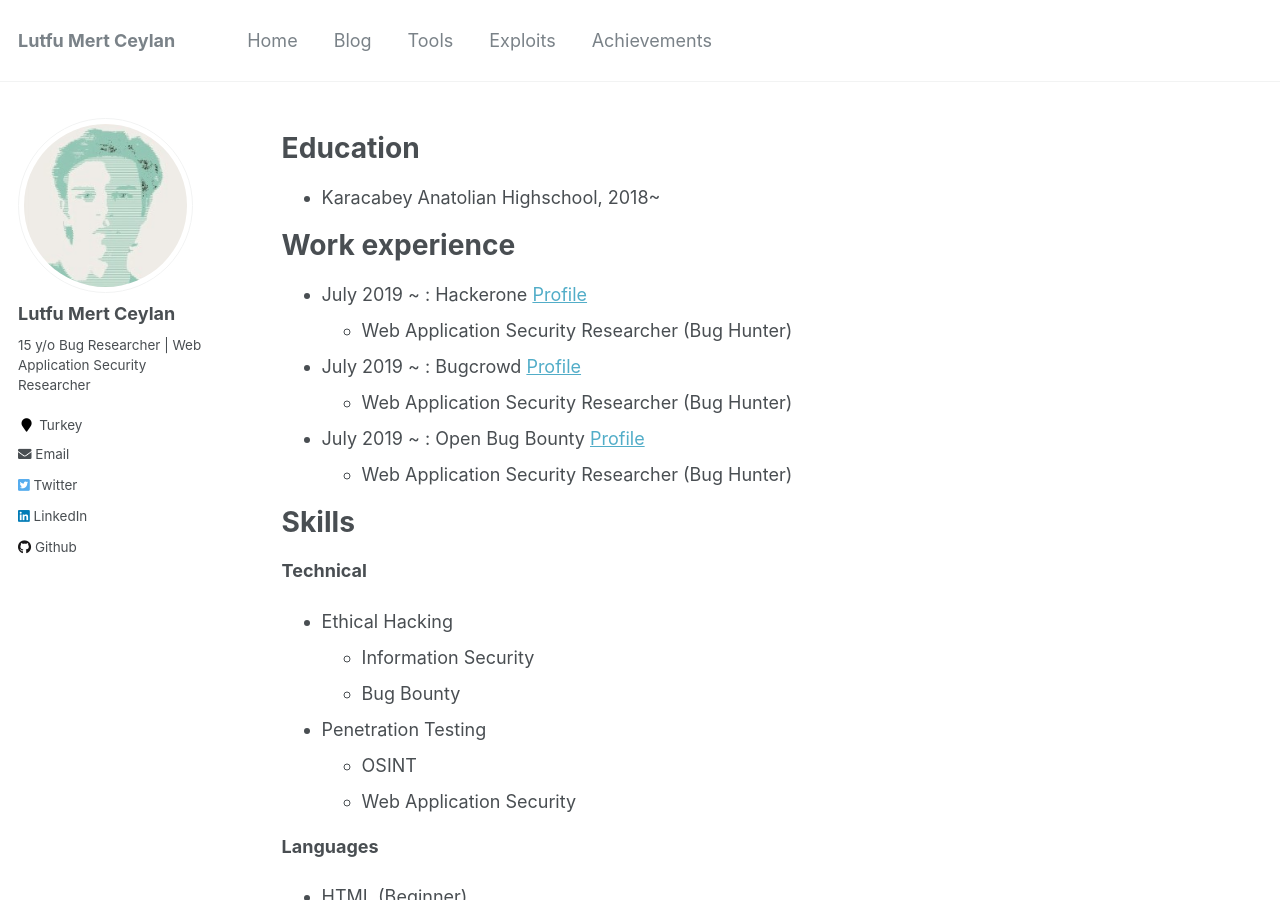
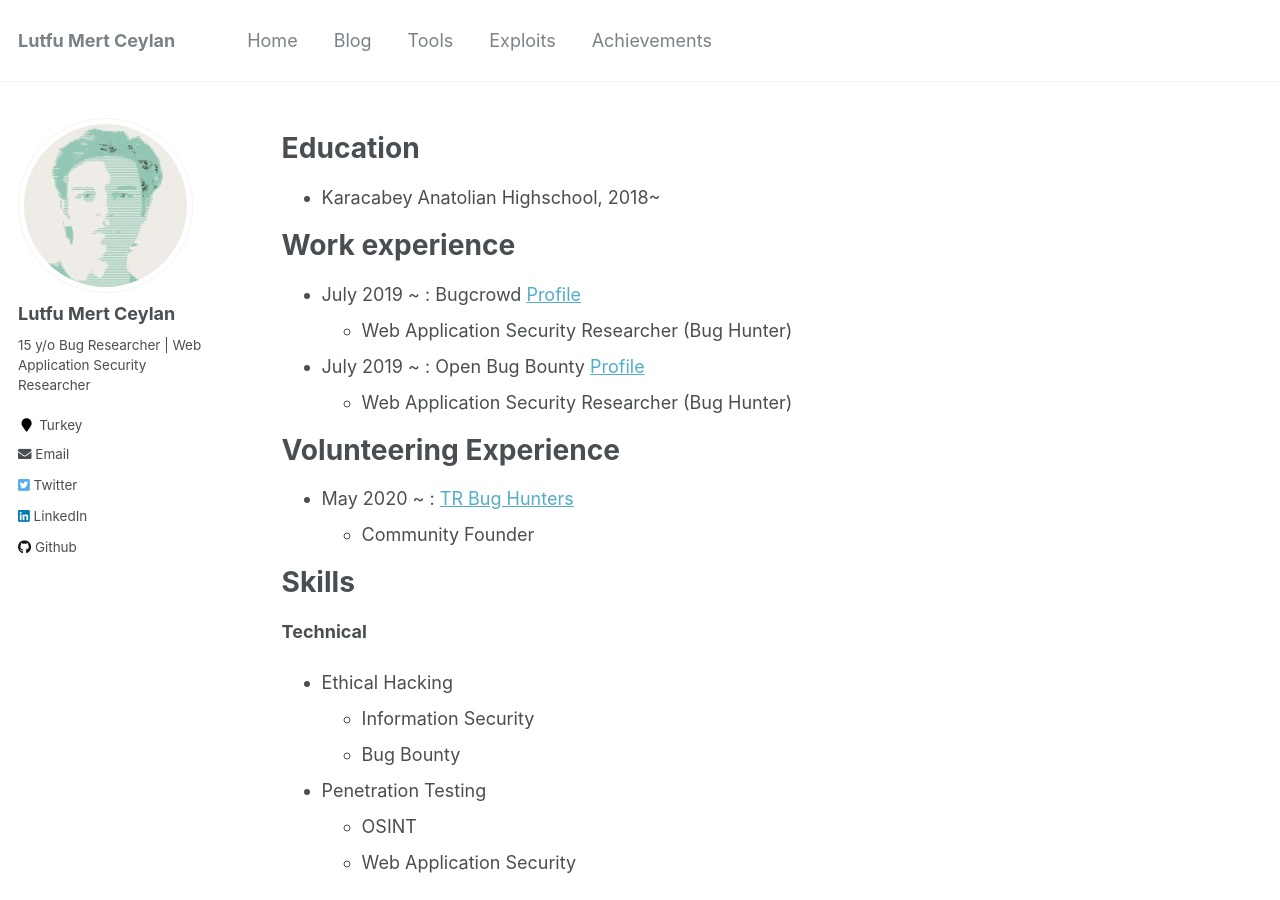
Before and after one commit to lutfumertceylan/mywebsite, a Jekyll site: the page built from _pages/cv.md, in a window 1280 px wide and 900 px high. Built offline with Jekyll 4.4.1, drawn with Linux system fonts in a browser that asks for light colours.

Commit message:
Update cv.md

```diff
--- a/_pages/cv.md
+++ b/_pages/cv.md
@@ -18,14 +18,18 @@ Education
 Work experience
 ======
 
-* July 2019 ~ : Hackerone [Profile](https://hackerone.com/zunfixe)
-  - Web Application Security Researcher (Bug Hunter)
-
 * July 2019 ~ : Bugcrowd [Profile](https://bugcrowd.com/zunfixe)
   - Web Application Security Researcher (Bug Hunter)
 
 * July 2019 ~ : Open Bug Bounty [Profile](https://www.openbugbounty.org/researchers/MertC/)
   - Web Application Security Researcher (Bug Hunter)
+
+
+Volunteering Experience
+======
+
+* May 2020 ~ : [TR Bug Hunters](https://twitter.com/trbughunters)
+  - Community Founder
 
 
 Skills
```
